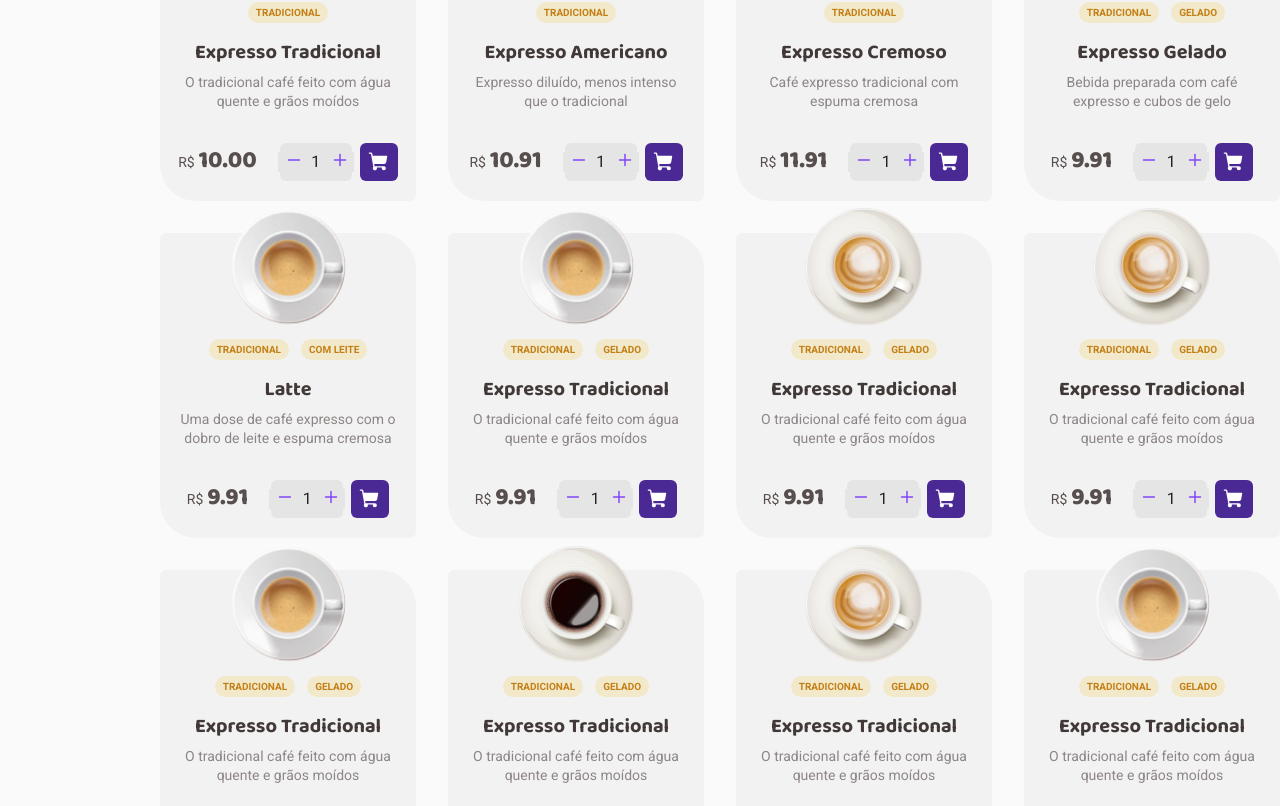
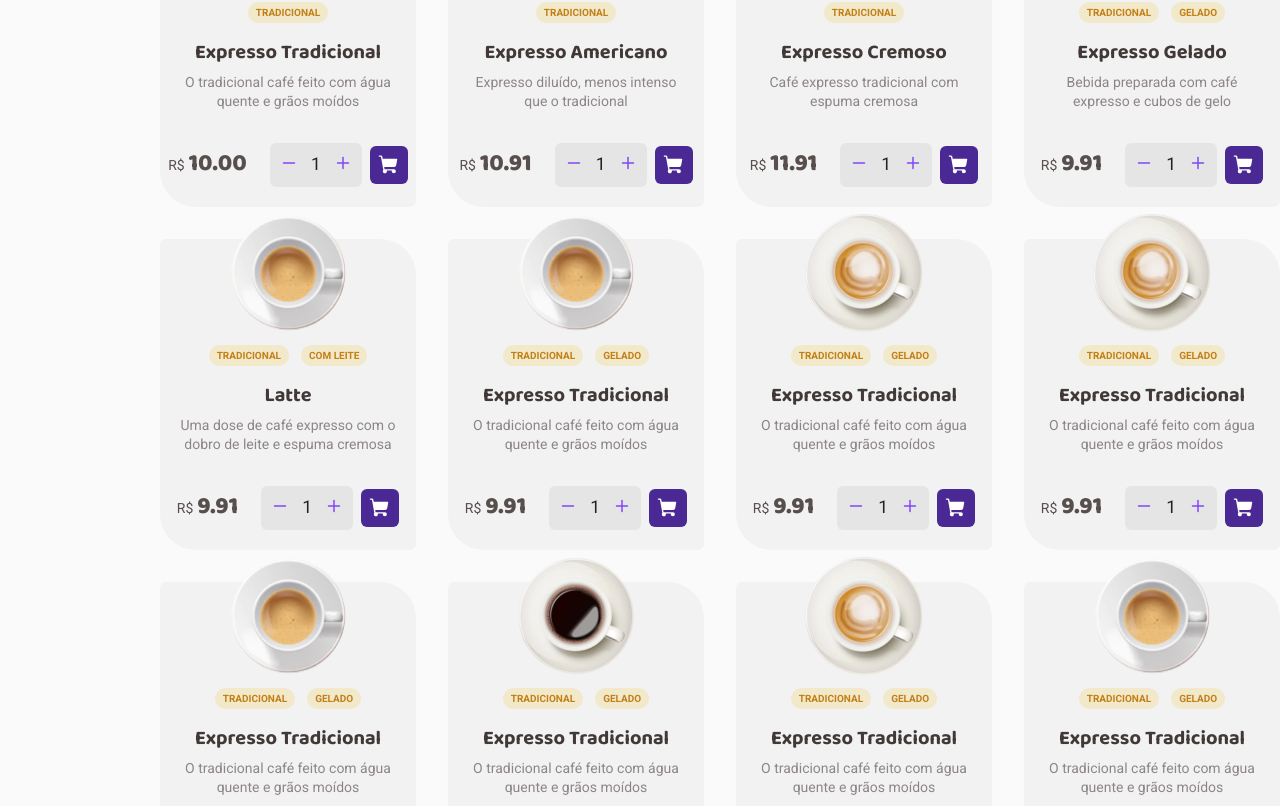
Before and after one commit to Lucaszanin/coffee-delivery, a React (Vite) app: page / in a window 1280 px wide. Shown: the part 814-1620 px from the top of the page. Built offline with nearby package versions, Linux system fonts and the light colour scheme; the HTML template or start-up script is replaced by a standard one.

Commit message:
refactor: adjust input style

```diff
--- a/src/components/CatalogCard/FooterCard/Index.tsx
+++ b/src/components/CatalogCard/FooterCard/Index.tsx
@@ -42,7 +42,7 @@ export const FooterCard = ({ productValue }: T.FooterCardProps) => {
       <S.InputWrapper>
         <S.DecreaseButton onClick={handleDecrement} className="a">
           <Minus size={16} weight="bold" />
-        </S.DecreaseButton>{' '}
+        </S.DecreaseButton>
         <S.InputAddProducts
           min="1"
           type="number"
--- a/src/components/CatalogCard/FooterCard/styles.ts
+++ b/src/components/CatalogCard/FooterCard/styles.ts
@@ -28,15 +28,14 @@ export const InputWrapper = styled.div`
   align-items: center;
   justify-content: center;
   margin-left: 1.438rem;
-  width: 4.5rem;
-  padding: 0.563rem;
+  padding: 0.75rem 0.5rem;
   border-radius: 6px;
   background: ${(props) => props.theme['gray-400']};
 `
 
 export const InputAddProducts = styled.input`
   text-align: center;
-  font-size: 1rem;
+  font-size: 1.1rem;
   max-width: 2rem;
   height: 1.25rem;
   padding: 0.25rem;
@@ -91,12 +90,10 @@ const commonStylesButton: CSSObject = {
 
 export const DecreaseButton = styled.button`
   ${commonStylesButton}
-  padding-left: 0.5rem;
 `
 
 export const IncreseButton = styled.button`
   ${commonStylesButton};
-  padding-right: 0.5rem;
 `
 export const ButtonAddToCart = styled.button`
   display: flex;
```
